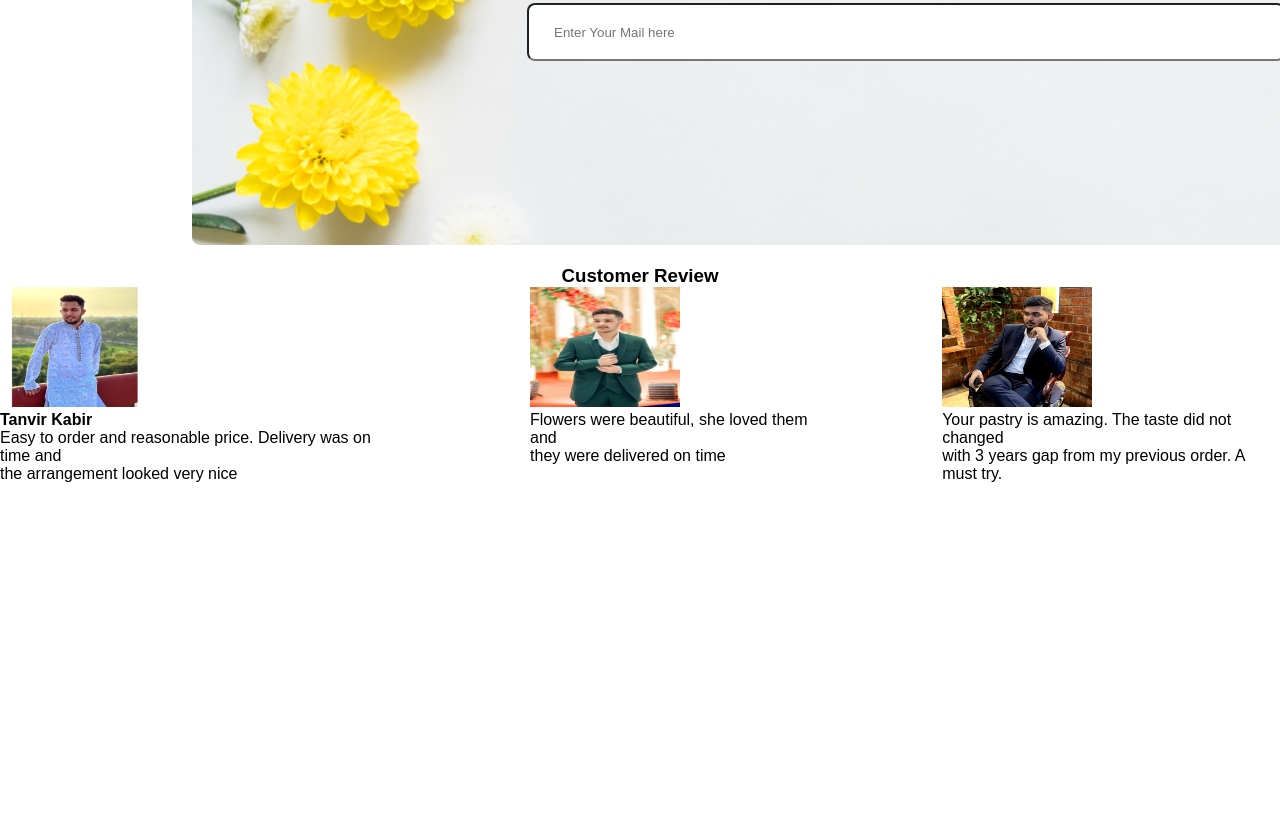
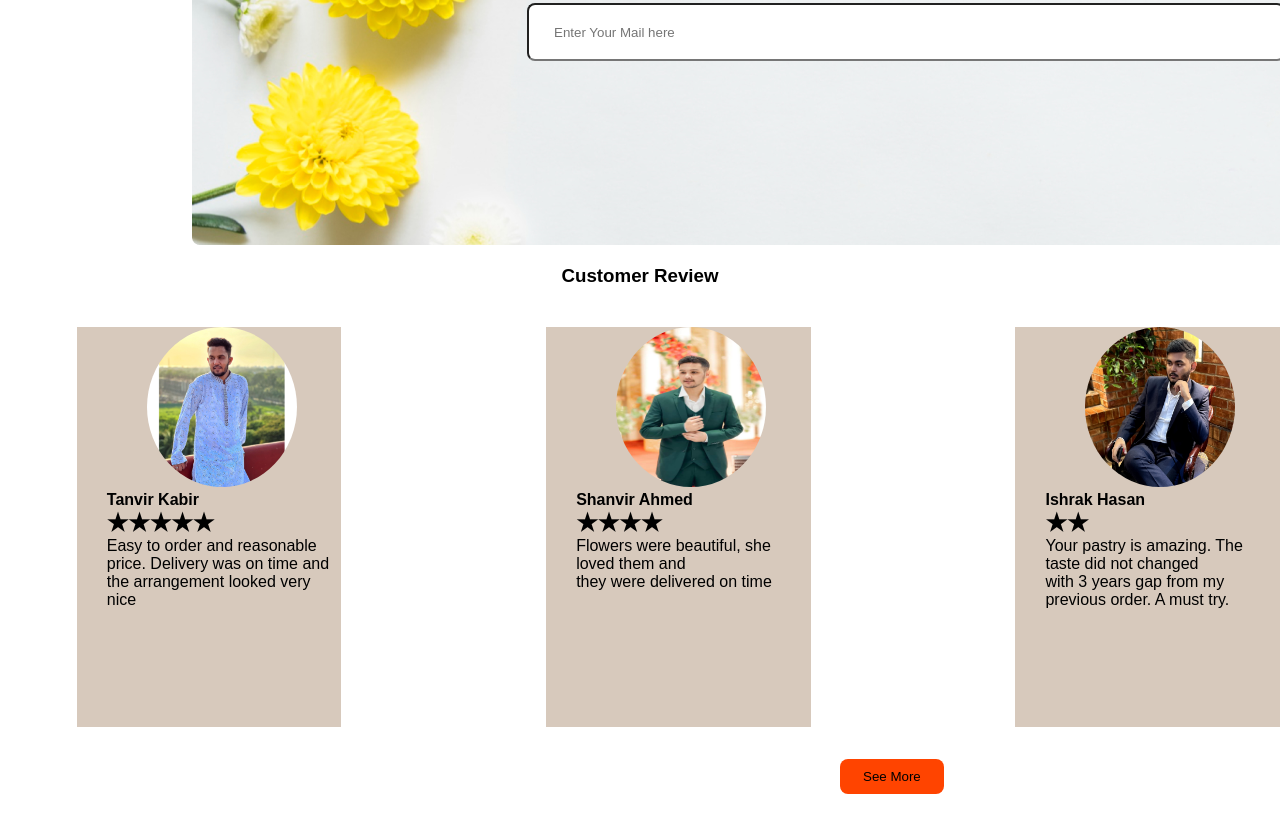
Before and after one commit to sharafat397/Flower-shop, a plain HTML site: page index.html in a window 1280 px wide. Shown: the part 2927-3759 px from the top of the page. Before the commit the page ends 3410 px from the top, so only its background shows below. Drawn offline with Linux system fonts and the light colour scheme.

Commit message:
first commit

```diff
--- a/index.html
+++ b/index.html
@@ -128,21 +128,26 @@
       <div class="review">
         <img class="id" src="tanvir.jpg" alt="">
         <h4>Tanvir Kabir</h4>
+        <h2>★★★★★</h2>
 
         <p>Easy to order and reasonable price. Delivery was on time and <br> the arrangement looked very nice</p>
       </div>
       <div class="review">
         <img class="id" src="shanvir.jpg" alt="">
+        <h4>Shanvir Ahmed</h4>
+        <h2>  ★★★★</h2>
         <p>Flowers were beautiful, she loved them and <br> they were delivered on time</p>
       </div>
       <div class="review">
         <img class="id" src="ishrak.jpg" alt="">
+        <h4>Ishrak Hasan</h4>
+        <h2> ★★</h2>
         <p>Your pastry is amazing. The taste did not changed <br> with 3 years gap from my previous order. A must try.</p>
       </div>
      </div>
+     <button class="see-btn">See More</button>
     </section>
-
-    </main>
+  </main>
 
 </body>
 </html>
--- a/style.css
+++ b/style.css
@@ -255,10 +255,38 @@ line-height: normal;
     margin-top: 20px;
   }
   .id{
-    height: 120px;
+    height: 160px;
     width: 150px;
+    border-radius: 50%;
+    margin-left: 40px;
+
+
   }
   .parent-review{
     display: flex;
     gap: 10%;
   }
+  .parent-review{
+    margin-top: 40px;
+  }
+  .review{
+    align-items: center;
+    justify-content: center;
+    margin-left: 6%;
+    background-color:#D7C9BC;
+    height: 400px;
+    width: 300px;
+    padding-left: 30px;
+  }
+  .see-btn{
+    border-radius: 8px;
+  background: #ff4400;
+  color: #000000;
+  border: none;
+  padding: 10px 23px 10px 23px;
+  margin-top: 32px;
+  margin-left: 840px;
+  margin-bottom: 120px;}
+  .see-btn:hover{
+    background-color: rgb(246, 238, 6);
+  }
```
